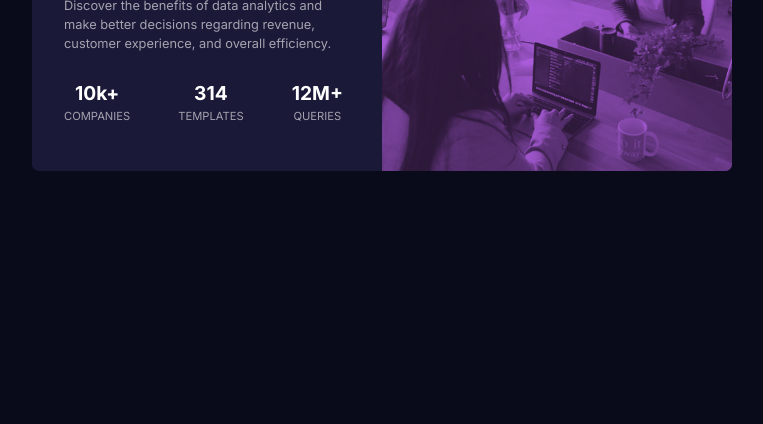
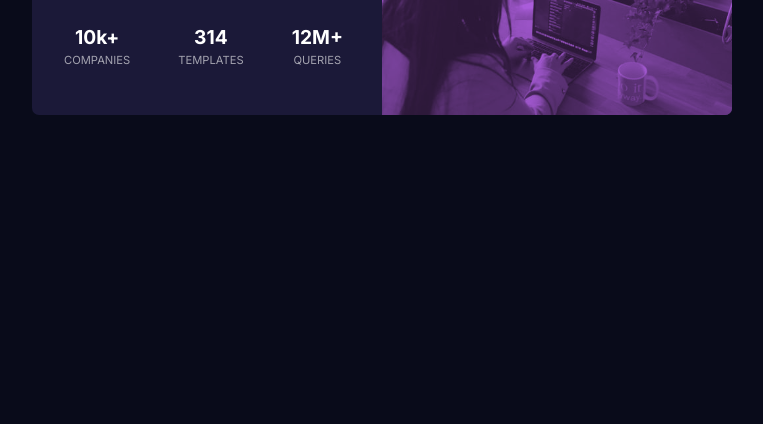
Before and after one commit to StephenStarc/Stats-Preview-Card-Component, a plain HTML site: page index.html in a window 1280 px wide. Shown: the part 432-856 px from the top of the page, without its empty margins (258-1021 px from the left). After the commit the page ends 800 px from the top, so only its background shows below. Drawn offline with Linux system fonts and the light colour scheme.

Commit message:
Update styles.css

```diff
--- a/styles.css
+++ b/styles.css
@@ -19,7 +19,6 @@ html{
 }
 
 body{
-    margin-top: 3.5em;
     min-height: 100vh;
     background-color: var(--pri-dark-blue);
     color: var(--neu-white);
```
